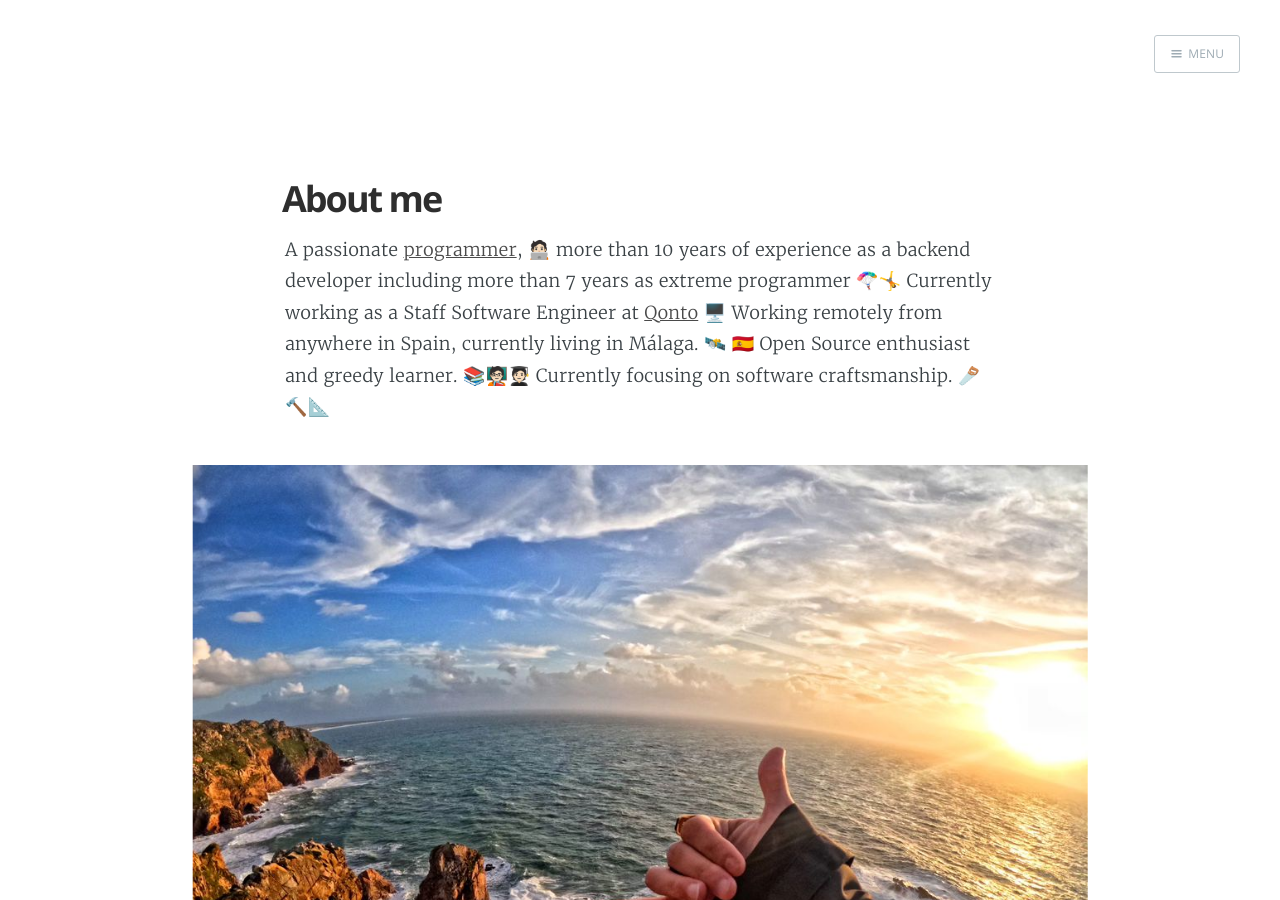
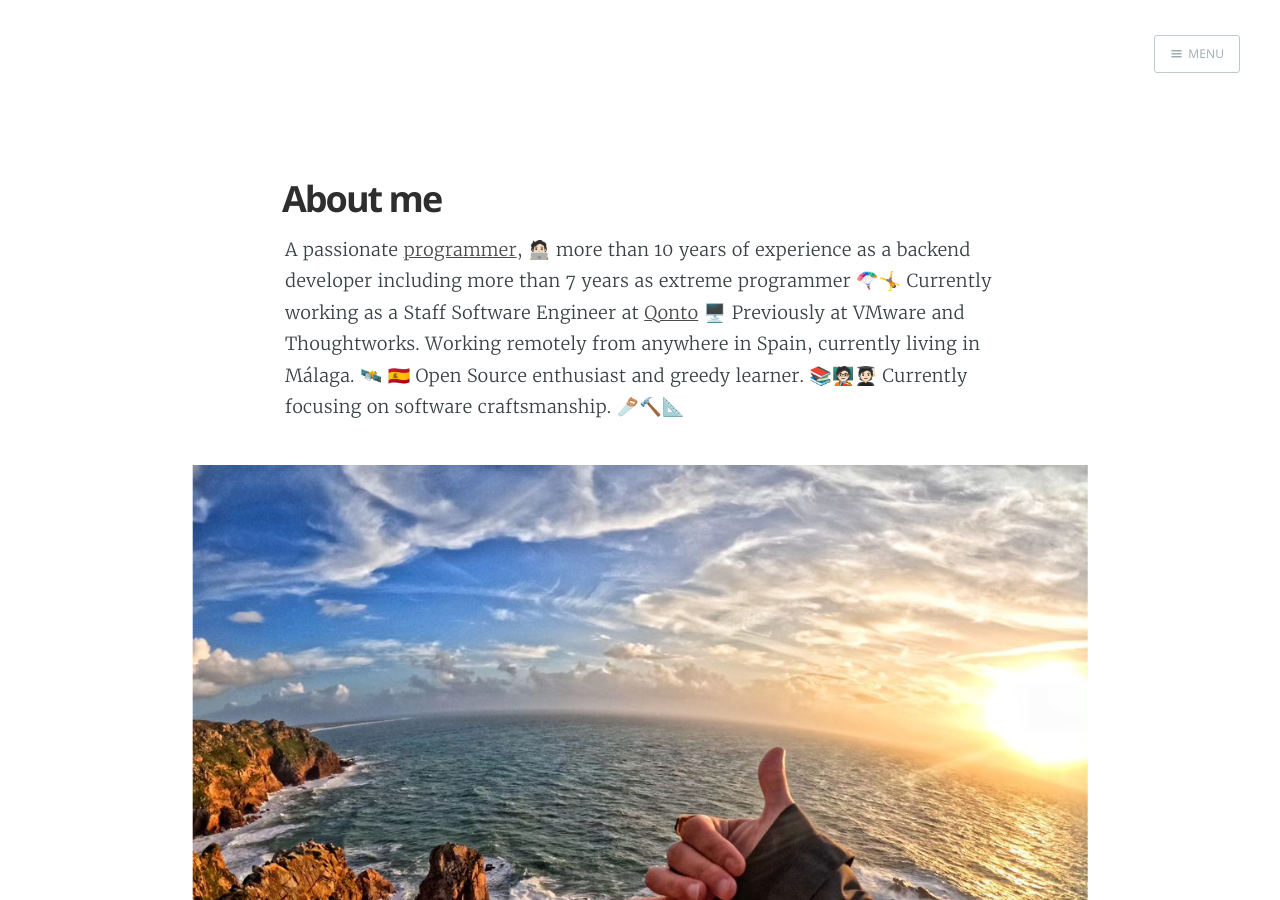
Before and after one commit to dlion/domenicoluciani, a Jekyll site: the page built from about.md, in a window 1280 px wide and 900 px high. Built offline with Jekyll 4.4.1, drawn with Linux system fonts in a browser that asks for light colours; some web fonts are replaced; comment, search, counter and statistics services are not loaded.

Commit message:
fix: line space

```diff
--- a/about.md
+++ b/about.md
@@ -7,6 +7,7 @@ title: About me
 A passionate [programmer](/category/programming), 🧑🏻‍💻
 more than 10 years of experience as a backend developer including more than 7 years as extreme programmer 🪂🤸
 Currently working as a Staff Software Engineer at [Qonto](https://qonto.com/) 🖥️
+Previously at VMware and Thoughtworks.
 Working remotely from anywhere in Spain, currently living in Málaga. 🛰️ 🇪🇸
 Open Source enthusiast and greedy learner. 📚🧑🏻‍🏫🧑🏻‍🎓
 Currently focusing on software craftsmanship. 🪚🔨📐
```
